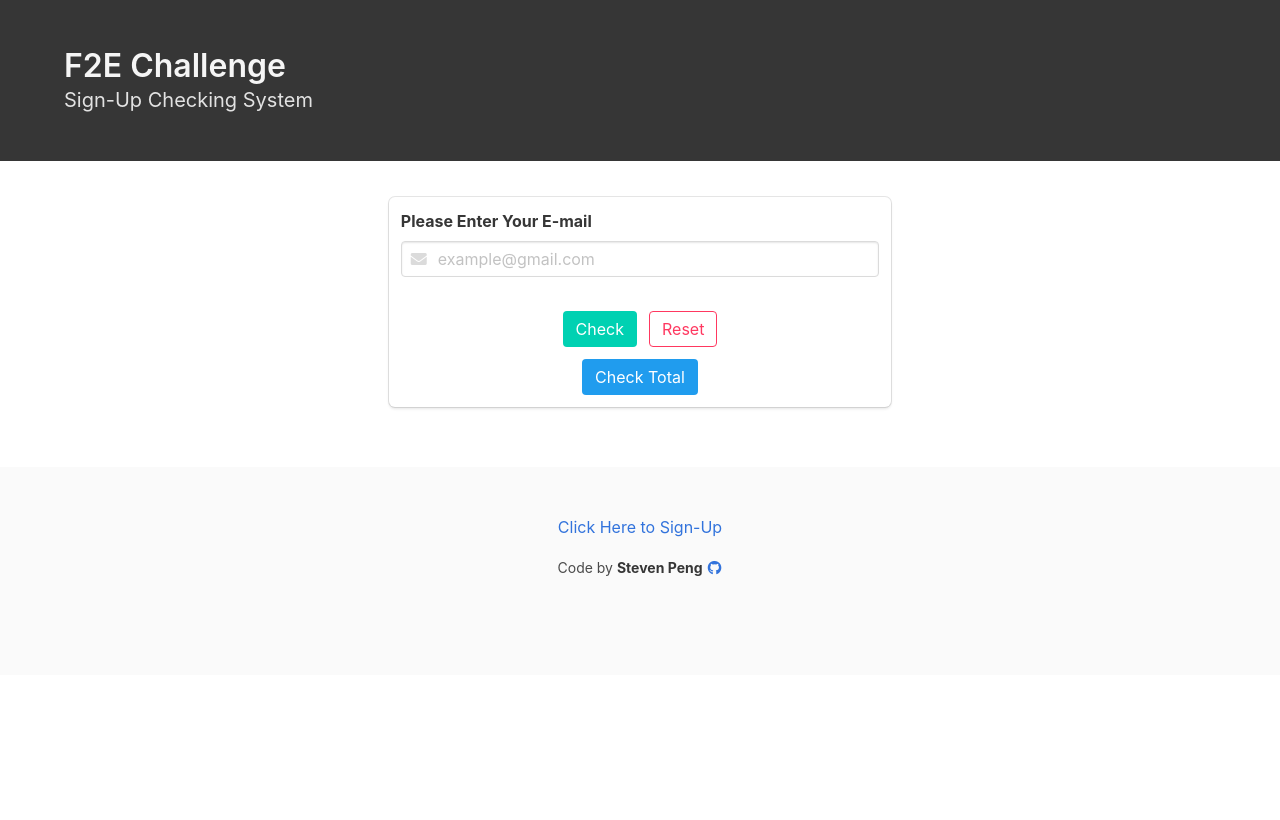
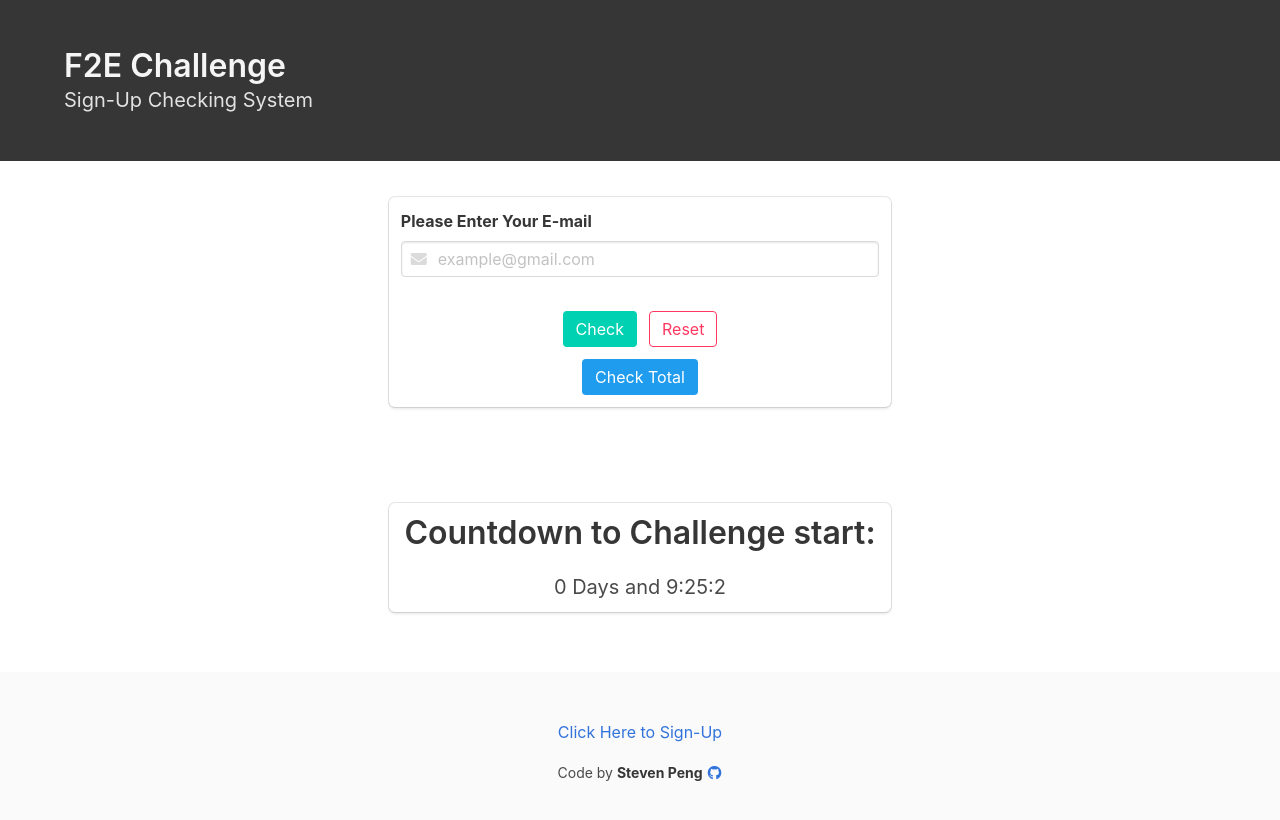
Before and after one commit to pentwo/f2e-challenge, a plain HTML site: page 00/index.html in a window 1280 px wide. Drawn offline with nearby package versions, Linux system fonts and the light colour scheme.

Commit message:
add timeleft countdown

```diff
--- a/00/app.js
+++ b/00/app.js
@@ -133,3 +133,18 @@ function handleModalDisplay(content) {
   modalDiv.classList.add("is-active");
   document.getElementById("queryResult").innerHTML = content;
 }
+
+function calculateTime() {
+  const { days, hours, minutes, seconds, milliseconds } = moment.duration(
+    moment("2018-06-04 12:00+08").diff(moment())
+  )._data;
+
+  const html = `${days} Days and ${hours}:${minutes}:${seconds}`;
+  console.log("html: ", html);
+  document.getElementById("countdown").innerHTML = html;
+  // console.log("timeLeft: ", timeLeft._data);
+}
+
+setInterval(() => {
+  calculateTime();
+}, 1000);
--- a/00/index.html
+++ b/00/index.html
@@ -12,6 +12,7 @@
 </head>
 
 <body>
+  <!-- hero title -->
   <section class="hero is-dark">
     <div class="hero-body">
       <div class="container">
@@ -20,6 +21,8 @@
       </div>
     </div>
   </section>
+
+  <!-- user form -->
   <section class="section columns is-centered">
     <div class="box column is-two-fifths">
       <form class="">
@@ -48,11 +51,17 @@
             <button class="button is-info" id='btn-signuptotal'>Check Total</button>
           </p>
         </div>
-
-
       </form>
     </div>
   </section>
+  <section class="section columns is-centered">
+    <div class="box column is-two-fifths has-text-centered">
+      <h2 class="title">Countdown to Challenge start:</h2>
+      <span class="subtitle" id="countdown"></span>
+    </div>
+  </section>
+
+  <!-- Modal -->
   <div class="modal" id="modal">
     <div class="modal-background"></div>
     <div class="modal-content">
@@ -64,6 +73,7 @@
     <button class="modal-close is-large" aria-label="close"></button>
   </div>
 
+  <!-- footer -->
   <footer class="footer">
     <div class="container">
       <div class="content has-text-centered">
```
